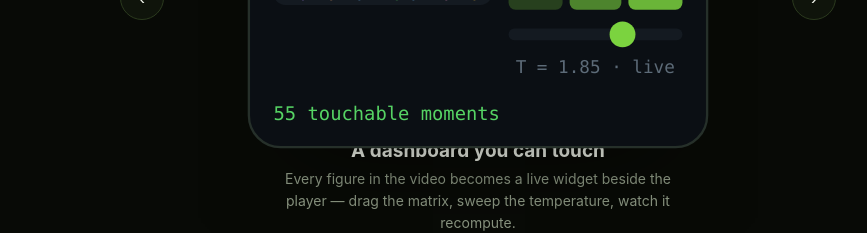
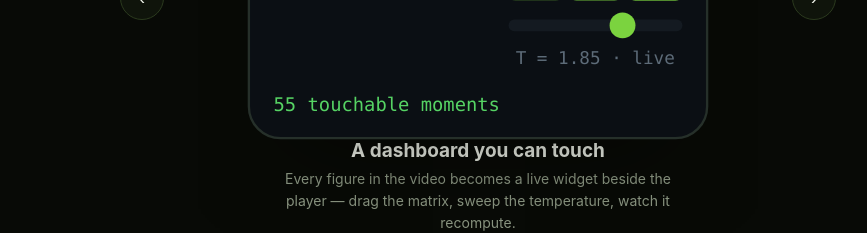
Before and after one commit to 8k-Edu/8kEdu, a React (Vite) app in the folder app/: page / in a window 1280 px wide. Shown: the part 1300-1533 px from the top of the page, without its empty margins (162-1029 px from the left). Built offline with nearby package versions, Linux system fonts and the light colour scheme; the HTML template or start-up script is replaced by a standard one.

Commit message:
landing: 'look closer' full-size artifact carousel (arrows/dots/auto-advance, centered) + Creator Studio remix scene

```diff
--- a/app/src/App.jsx
+++ b/app/src/App.jsx
@@ -1073,7 +1073,7 @@ function ArtifactCarousel({ T }) {
             <div style={{ height: 400, display: 'flex', alignItems: 'center' }}>
               <div style={{ transform: 'scale(min(2.35, 1))' }} className="big-art"><S.C /></div>
             </div>
-            <div style={{ color: T.text, fontSize: 19, fontWeight: 750, marginTop: -14 }}>{S.title}</div>
+            <div style={{ color: T.text, fontSize: 19, fontWeight: 750, marginTop: 4 }}>{S.title}</div>
             <div style={{ color: T.muted, fontSize: 14, lineHeight: 1.55, maxWidth: '46ch', marginTop: 6 }}>{S.blurb}</div>
           </motion.div>
         </div>
```
